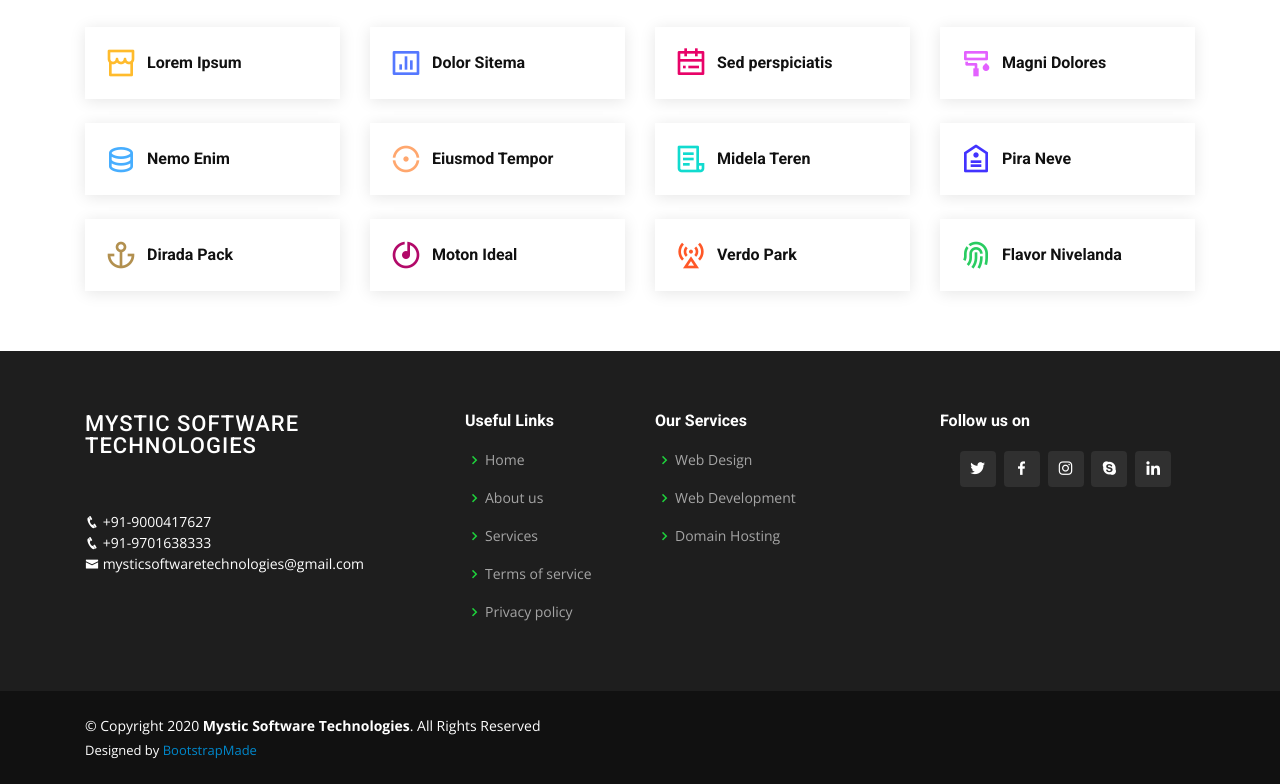
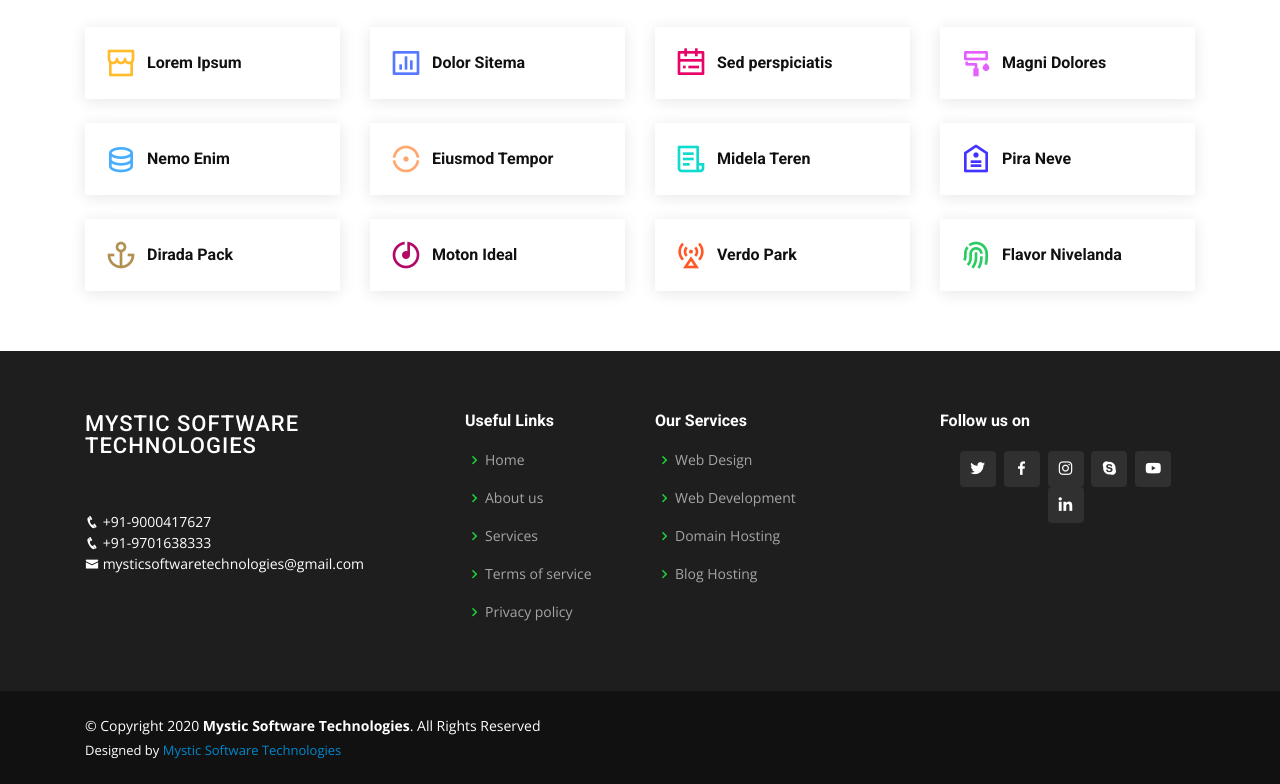
Before and after one commit to kavyamaremalla/Mysticst, a plain HTML site: page services.html in a window 1280 px wide. Shown: the part 1173-1957 px from the top of the page. Drawn offline with nearby package versions, Linux system fonts and the light colour scheme.

Commit message:
Name changed, added a service in services

```diff
--- a/services.html
+++ b/services.html
@@ -5,7 +5,7 @@
   <meta charset="utf-8">
   <meta content="width=device-width, initial-scale=1.0" name="viewport">
 
-  <title>Services - Company Bootstrap Template</title>
+  <title>Services - Mystic Software Technologies</title>
   <meta content="" name="descriptison">
   <meta content="" name="keywords">
 
@@ -336,6 +336,7 @@
               <li><i class="bx bx-chevron-right"></i> <a href="#">Web Design</a></li>
               <li><i class="bx bx-chevron-right"></i> <a href="#">Web Development</a></li>
               <li><i class="bx bx-chevron-right"></i> <a href="#">Domain Hosting</a></li>
+              <li><i class="bx bx-chevron-right"></i> <a href="#">Blog Hosting</a></li>
             </ul>
           </div>
 
@@ -346,6 +347,7 @@
               <a href="#" class="facebook"><i class="bx bxl-facebook"></i></a>
               <a href="#" class="instagram"><i class="bx bxl-instagram"></i></a>
               <a href="#" class="google-plus"><i class="bx bxl-skype"></i></a>
+              <a href="#" class="youtube"><i class="bx bxl-youtube"></i></a>
               <a href="#" class="linkedin"><i class="bx bxl-linkedin"></i></a>
             </div>
           </div>
@@ -366,7 +368,7 @@
           <!-- You can delete the links only if you purchased the pro version. -->
           <!-- Licensing information: https://bootstrapmade.com/license/ -->
           <!-- Purchase the pro version with working PHP/AJAX contact form: https://bootstrapmade.com/company-free-html-bootstrap-template/ -->
-          Designed by <a href="https://bootstrapmade.com/">BootstrapMade</a>
+          Designed by <a href="https://mysticsoftwaretechnologies.com/">Mystic Software Technologies</a>
         </div>
       </div>
       <!-- <div class="social-links text-center text-md-right pt-3 pt-md-0">
```
Also changed, not shown: about.html (+1 -1 lines), blog.html (+1 -1 lines), contact.html (+1 -1 lines), index.html (+2 -2 lines), portfolio-details.html (+1 -1 lines), portfolio.html (+1 -1 lines), pricing.html (+1 -1 lines), team.html (+1 -1 lines), testimonials.html (+1 -1 lines).
